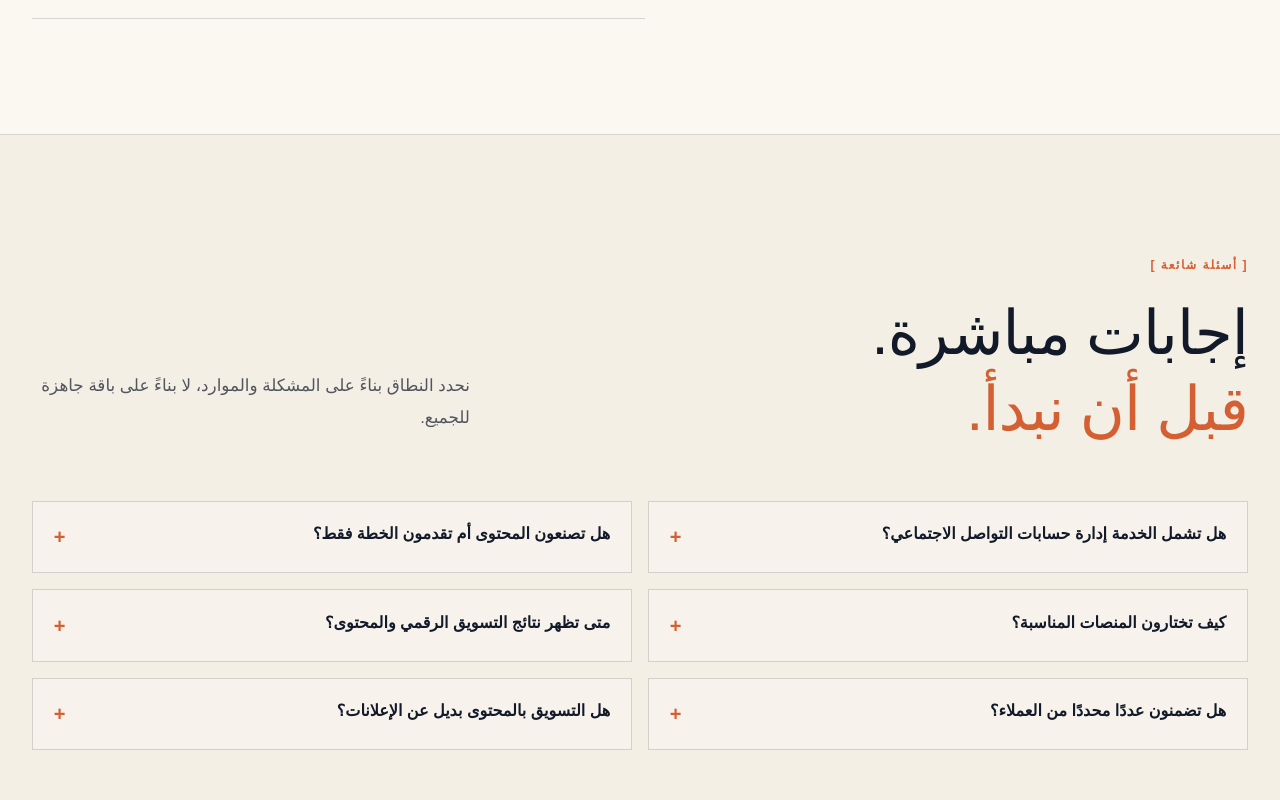
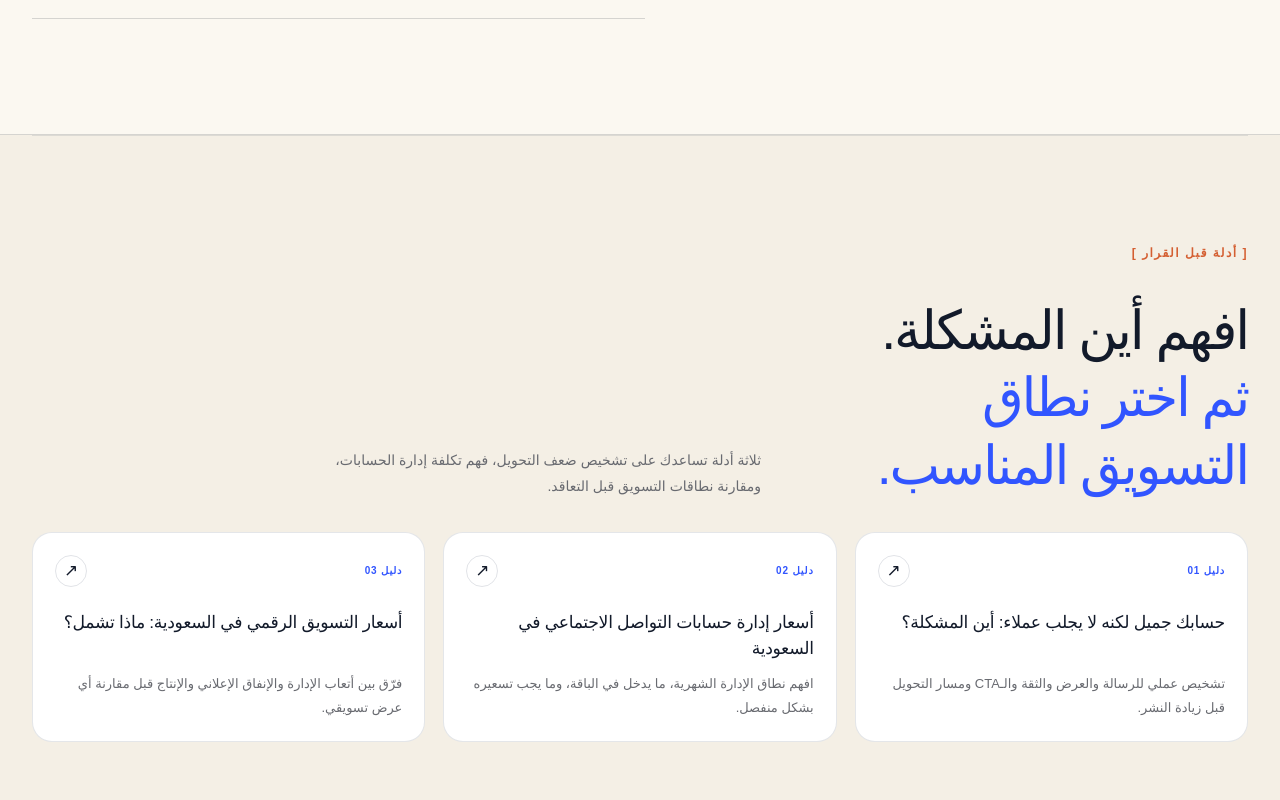
Before and after one commit to mohammedrashad2011-ui/Dewank-2026-website, a Next.js app: page /digital-marketing in a window 1280 px wide. Shown: the part 5460-6260 px from the top of the page. Built offline with nearby package versions, Linux system fonts and the light colour scheme; a web font is replaced by a local one.

Commit message:
Add focused guides block to digital marketing service

```diff
--- a/app/digital-marketing/page.tsx
+++ b/app/digital-marketing/page.tsx
@@ -3,6 +3,7 @@ import Link from "next/link";
 import { Footer, Header } from "../components/site-shell";
 import { createMetadata, organizationId, siteUrl } from "../lib/seo";
 import "./digital-marketing-page.css";
+import "./digital-marketing-guides.css";
 
 export const metadata: Metadata = createMetadata({
   title: "التسويق الرقمي وصناعة المحتوى في السعودية | ديوانك",
@@ -63,6 +64,24 @@ const fitFor = [
   "فريق محتوى لديه تنفيذ جيد لكن لا يعمل من استراتيجية واحدة.",
   "نشاط يعتمد على الإعلانات لأن المحتوى العضوي لا يبني طلبًا أو ثقة.",
   "شركة تقدم خدمة قوية لكن جمهورها لا يفهم الفرق بينها وبين البدائل.",
+];
+
+const guideLinks = [
+  {
+    href: "/guides/social-media-not-generating-leads",
+    title: "حسابك جميل لكنه لا يجلب عملاء: أين المشكلة؟",
+    text: "تشخيص عملي للرسالة والعرض والثقة والـCTA ومسار التحويل قبل زيادة النشر.",
+  },
+  {
+    href: "/guides/social-media-management-cost-saudi-arabia",
+    title: "أسعار إدارة حسابات التواصل الاجتماعي في السعودية",
+    text: "افهم نطاق الإدارة الشهرية، ما يدخل في الباقة، وما يجب تسعيره بشكل منفصل.",
+  },
+  {
+    href: "/guides/digital-marketing-cost-saudi-arabia",
+    title: "أسعار التسويق الرقمي في السعودية: ماذا تشمل؟",
+    text: "فرّق بين أتعاب الإدارة والإنفاق الإعلاني والإنتاج قبل مقارنة أي عرض تسويقي.",
+  },
 ];
 
 const faqs = [
@@ -246,6 +265,25 @@ export default function DigitalMarketingPage() {
         </div>
       </section>
 
+      <section className="dm-guides shell" aria-labelledby="dm-guides-title">
+        <div className="dm-guides-head">
+          <div>
+            <span className="dm-label">[ أدلة قبل القرار ]</span>
+            <h2 id="dm-guides-title">افهم أين المشكلة.<br/><em>ثم اختر نطاق التسويق المناسب.</em></h2>
+          </div>
+          <p>ثلاثة أدلة تساعدك على تشخيص ضعف التحويل، فهم تكلفة إدارة الحسابات، ومقارنة نطاقات التسويق قبل التعاقد.</p>
+        </div>
+        <div className="dm-guides-grid">
+          {guideLinks.map((guide, index) => (
+            <Link className="dm-guide-card" href={guide.href} key={guide.href}>
+              <div className="dm-guide-card-top"><span>دليل 0{index + 1}</span><span className="dm-guide-arrow" aria-hidden="true">↗</span></div>
+              <h3>{guide.title}</h3>
+              <p>{guide.text}</p>
+            </Link>
+          ))}
+        </div>
+      </section>
+
       <section className="dm-faq shell">
         <span className="dm-label">[ أسئلة شائعة ]</span>
         <div className="dm-faq-head"><h2>إجابات مباشرة.<br/><em>قبل أن نبدأ.</em></h2><p>نحدد النطاق بناءً على المشكلة والموارد، لا بناءً على باقة جاهزة للجميع.</p></div>
```
